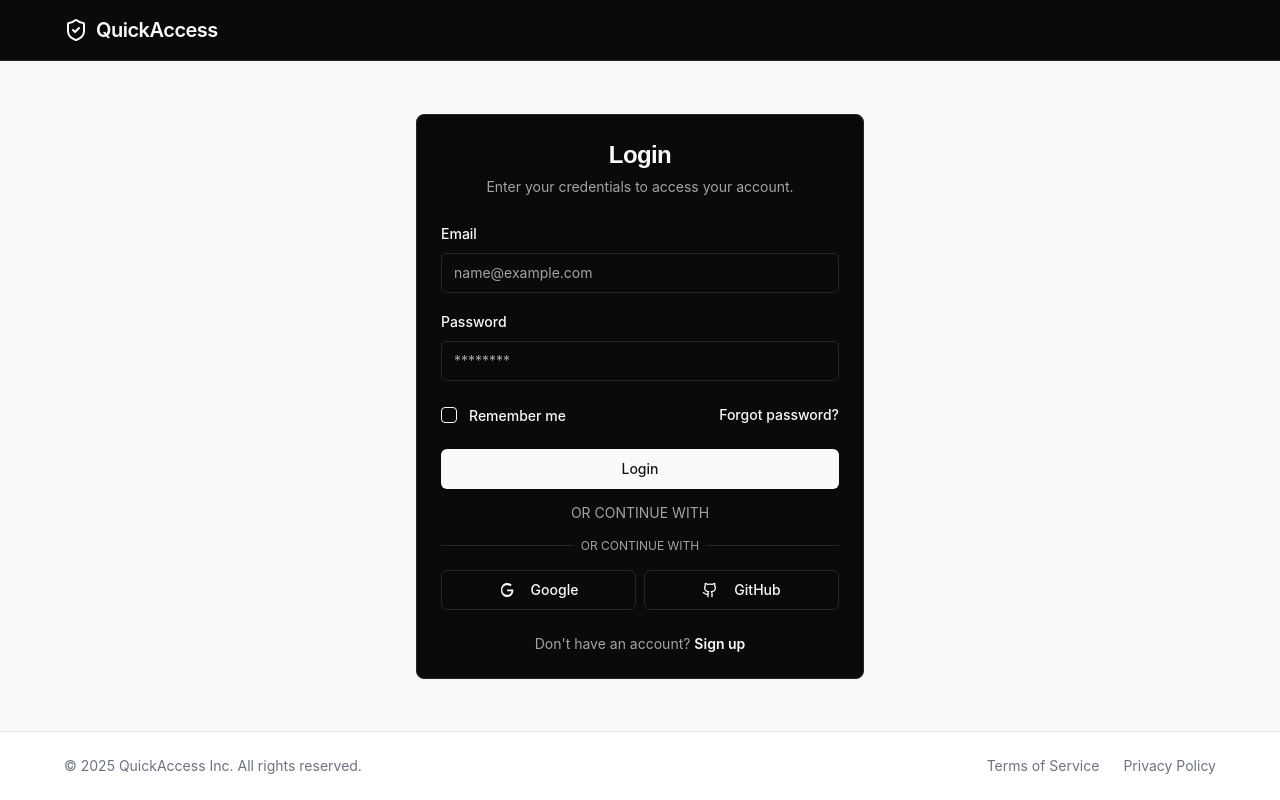
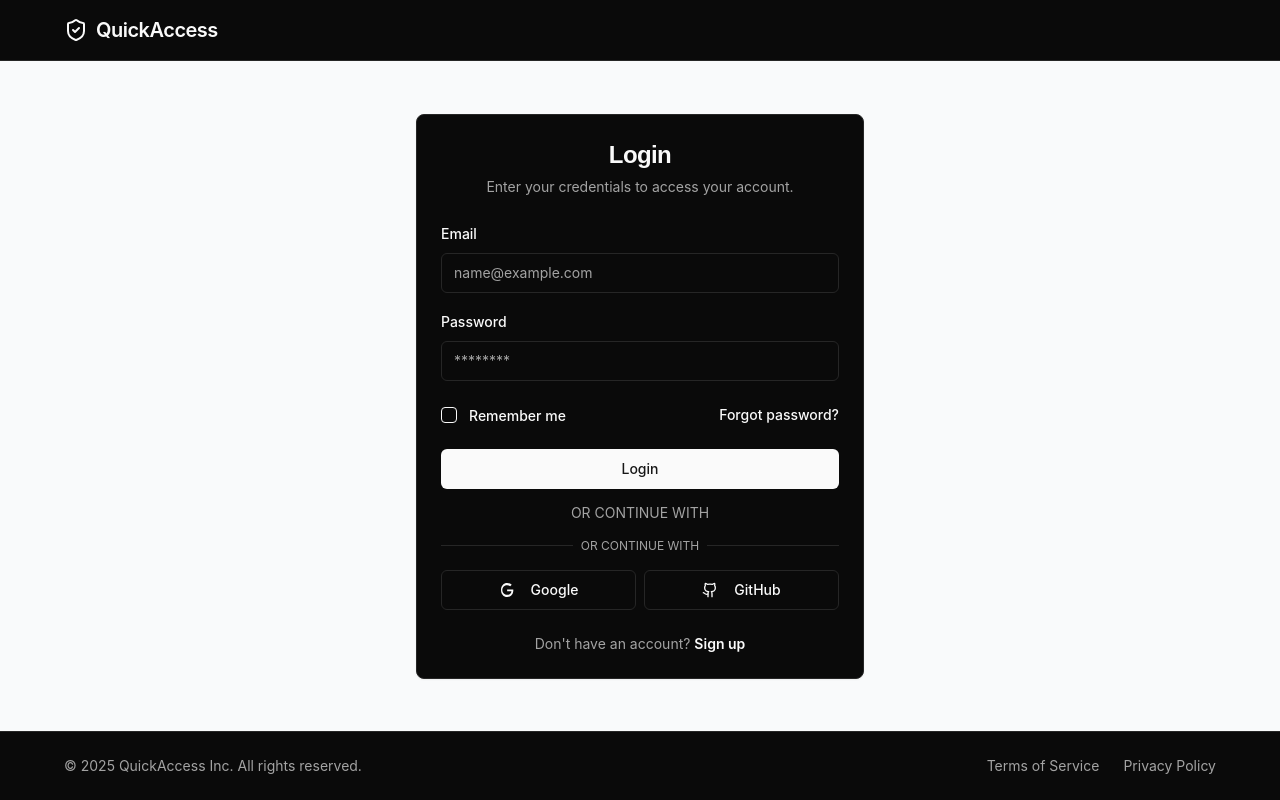
Before and after one commit to SadiqNaizam/mlo-a774-09be, a React (Vite) app: page / in a window 1280 px wide. Built offline with nearby package versions, Linux system fonts and the light colour scheme.

Commit message:
Updated code files via regeneration: Footer.tsx

```diff
--- a/src/components/layout/Footer.tsx
+++ b/src/components/layout/Footer.tsx
@@ -6,16 +6,16 @@ const Footer: React.FC = () => {
   const currentYear = new Date().getFullYear();
 
   return (
-    <footer className="py-6 px-4 sm:px-6 lg:px-8 mt-auto border-t border-gray-200 bg-white">
-      <div className="container mx-auto flex flex-col sm:flex-row items-center justify-between text-sm text-gray-500">
+    <footer className="py-6 px-4 sm:px-6 lg:px-8 mt-auto border-t border-border bg-background">
+      <div className="container mx-auto flex flex-col sm:flex-row items-center justify-between text-sm text-muted-foreground">
         <p className="mb-2 sm:mb-0">
           &copy; {currentYear} QuickAccess Inc. All rights reserved.
         </p>
         <nav className="flex items-center gap-4 sm:gap-6">
-          <Link to="#" className="hover:text-gray-800 transition-colors">
+          <Link to="#" className="hover:text-foreground transition-colors">
             Terms of Service
           </Link>
-          <Link to="#" className="hover:text-gray-800 transition-colors">
+          <Link to="#" className="hover:text-foreground transition-colors">
             Privacy Policy
           </Link>
         </nav>
```
